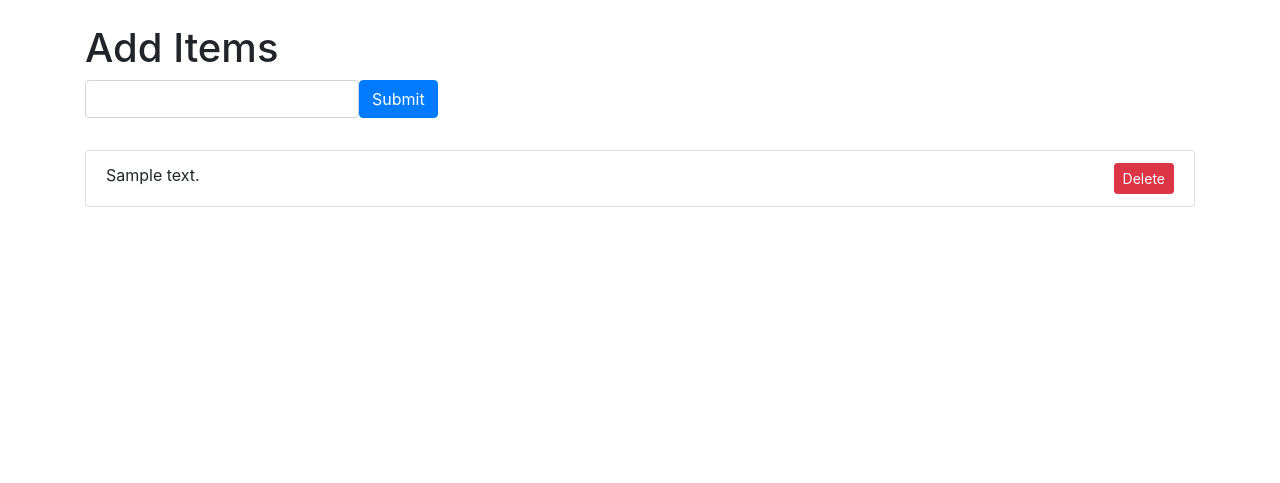
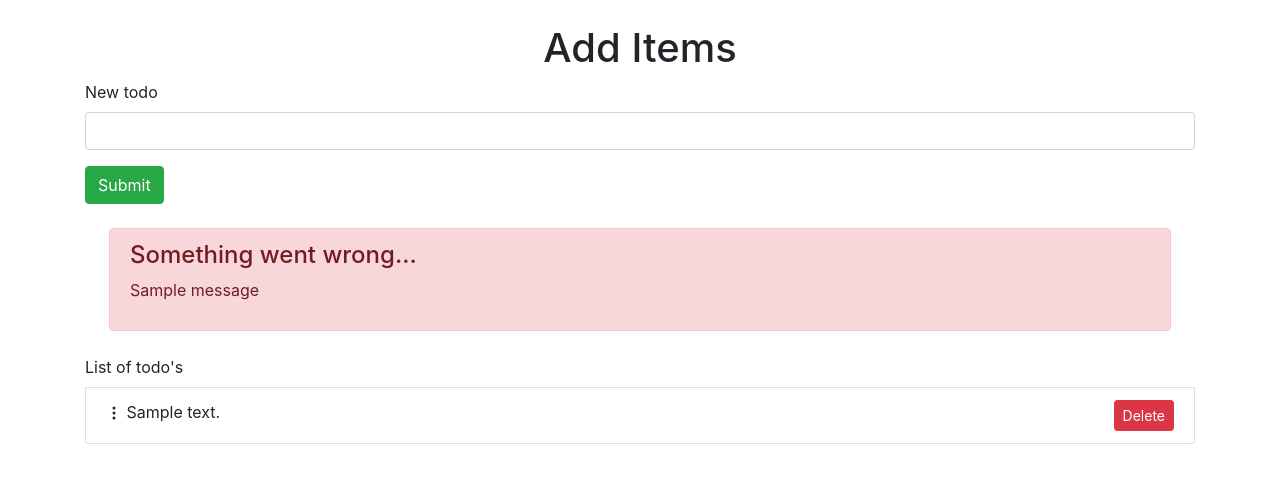
Before and after one commit to killerkpoke/TodoDjango, a Django app: page / in a window 1280 px wide. Shown: the part 56-539 px from the top of the page. Run offline with Django 3.2, Linux system fonts and the light colour scheme; tables that the repository leaves empty hold one stand-in row (values such as "Sample post"); one stand-in notice (Sample message) is shown; some libraries are stand-ins or nearby versions.

Commit message:
bonus commit

```diff
--- a/polls/views.py
+++ b/polls/views.py
@@ -1,5 +1,6 @@
 from django.shortcuts import render
 from django.utils import timezone
+from django.contrib import messages
 from .models import Todo
 from django.http import HttpResponseRedirect
 # Create your views here.
@@ -12,11 +13,16 @@ def todopage(request):
 
 def add_todo(request):
     current_date = timezone.now()
-    content = request.POST["content"]
-    Todo.objects.create(added_date=current_date, text = content)
-    length_of_todos = Todo.objects.all().count()
+    if request.POST["content"]:
+        content = request.POST["content"]
+        Todo.objects.create(added_date=current_date, text = content)
+        length_of_todos = Todo.objects.all().count()
 
-    return HttpResponseRedirect("/")
+        return HttpResponseRedirect("/")
+    else:
+        messages.error(request, "Your input field is empty!")
+        return HttpResponseRedirect("/")
+
 
 def delete_todo(request, todo_id):
     Todo.objects.get(id=todo_id).delete()
--- /dev/null
+++ b/static/js/sortList.js
@@ -0,0 +1,11 @@
+var el = document.getElementById('todolist');
+
+var sort = Sortable.create(el, {
+    animation: 100,
+    group: 'list-1',
+    draggable: '.list-group-item',
+    handle: '.list-group-item',
+    sort: true,
+    filter: '.sortable-disabled',
+    chosenClass: 'active'
+  });
--- a/templates/base.html
+++ b/templates/base.html
@@ -10,6 +10,7 @@
         <script src="https://code.jquery.com/jquery-3.5.1.slim.min.js" integrity="sha384-DfXdz2htPH0lsSSs5nCTpuj/zy4C+OGpamoFVy38MVBnE+IbbVYUew+OrCXaRkfj" crossorigin="anonymous"></script>
         <script src="https://cdn.jsdelivr.net/npm/popper.js@1.16.1/dist/umd/popper.min.js" integrity="sha384-9/reFTGAW83EW2RDu2S0VKaIzap3H66lZH81PoYlFhbGU+6BZp6G7niu735Sk7lN" crossorigin="anonymous"></script>
         <script src="https://stackpath.bootstrapcdn.com/bootstrap/4.5.2/js/bootstrap.min.js" integrity="sha384-B4gt1jrGC7Jh4AgTPSdUtOBvfO8shuf57BaghqFfPlYxofvL8/KUEfYiJOMMV+rV" crossorigin="anonymous"></script>
+        <script src="https://cdn.jsdelivr.net/gh/RubaXa/Sortable/Sortable.min.js"></script>
 
         <title>My Todo App</title>
     </head>
@@ -19,9 +20,10 @@
         </nav>
         <div class="container">
     {% block content %}
-
-
     {% endblock content %}
+    {% block scripts %}
+        <script src="{% static 'js/sortList.js' %}"></script>
+    {% endblock %}
         </div>
     </body>
 </html>
--- a/templates/polls/index.html
+++ b/templates/polls/index.html
@@ -1,31 +1,57 @@
 {% extends "base.html" %}
 
+{% block content %}
 
-{% block content %}
     <div class="row mt-4">
         <div class="col">
-            <h1>Add Items</h1>
-            <form action="add_todo/" class="form-inline" method="POST">
+            <h1 class="text-center">Add Items</h1>
+            <form action="add_todo/" method="POST">
                 {% csrf_token %}
-                <input type="text" name="content" class="form-control mb-2 mr-ms-2"/>
-                <button type="submit" class="btn btn-primary mb-2">Submit</button>
+                <div class="form-group">
+                    <label for="todo-item">New todo</label>
+                    <input id="todo-item" type="text" name="content" class="form-control" aria-describedby="todo item"/>
+                </div>
+                <button type="submit" class="btn btn-success">Submit</button>
             </form>
         </div>
     </div>
+    {% if messages %}
+                <div class="messages m-4">
+                    {% for message in messages %}
+                    <div class="alert alert-danger" role="alert">
+                        <h4 class="alert-heading">Something went wrong...</h4>
+                        <p{% if message.tags %} class="{{ message.tags }}"{% endif %}>
+                            {{ message }}
+                        </p>
+                    </div>
+                    {% endfor %}
+                </div>
+            {% endif %}
     <div class="row mt-4">
         <div class="col">
-            <ul class="list-group">
+            <ul class="list-group" id="todolist">
+                {% if todo_items %}
+                <label>List of todo's</label>
                 {% for todo_item in todo_items %}
-                    <li class="list-group-item">{{ todo_item.text }}
+                    <li class="list-group-item">
+                        <span>
+                            <svg xmlns="http://www.w3.org/2000/svg" width="16" height="16" fill="currentColor" class="bi bi-three-dots-vertical" viewBox="0 0 16 16">
+                                <path d="M9.5 13a1.5 1.5 0 1 1-3 0 1.5 1.5 0 0 1 3 0zm0-5a1.5 1.5 0 1 1-3 0 1.5 1.5 0 0 1 3 0zm0-5a1.5 1.5 0 1 1-3 0 1.5 1.5 0 0 1 3 0z"/>
+                            </svg>
+                        </span>
+                        {{ todo_item.text }}
                         <div class="float-right">
-                            <form action="delete_todo/{{ todo_item.id}}/" method="POST" >
+                            <form action="delete_todo/{{ todo_item.id }}/" method="DELETE" >
                                 {% csrf_token %}
                                 <button type="submit" class="btn btn-sm btn-danger">Delete</button>
                             </form>
                         </div>
                     </li>
-                    {% endfor %}
-              </ul>
+                {% endfor %}
+                {% else %}
+                    <label class="text-danger">No more todo items</label>
+                {% endif %}
+            </ul>
         </div>
     </div>
 {% endblock content%}
```
Also changed, not shown: ToDoApp/settings.py (+6 -2 lines).
